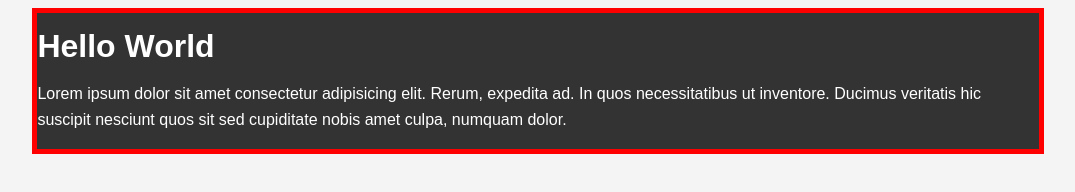
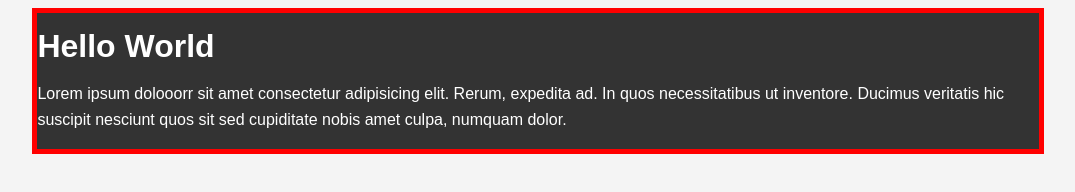
Before and after one commit to awinp/csscheatheet, a plain HTML site: page csscheatsheet/index.html in a window 1280 px wide. Shown: the whole page, without its empty margins (102-1177 px from the left). Drawn offline with Linux system fonts and the light colour scheme.

Commit message:
Initial css

```diff
--- a/csscheatsheet/index.html
+++ b/csscheatsheet/index.html
@@ -11,7 +11,7 @@
     <div class="container">
         <div class="box-1">
         <h1>Hello World</h1>
-        <p>Lorem ipsum dolor sit amet consectetur adipisicing elit. Rerum, expedita ad. In quos necessitatibus ut inventore. Ducimus veritatis hic suscipit nesciunt quos sit sed cupiditate nobis amet culpa, numquam dolor.</p>
+        <p>Lorem ipsum dolooorr sit amet consectetur adipisicing elit. Rerum, expedita ad. In quos necessitatibus ut inventore. Ducimus veritatis hic suscipit nesciunt quos sit sed cupiditate nobis amet culpa, numquam dolor.</p>
         </div>
 
     </div>
```
